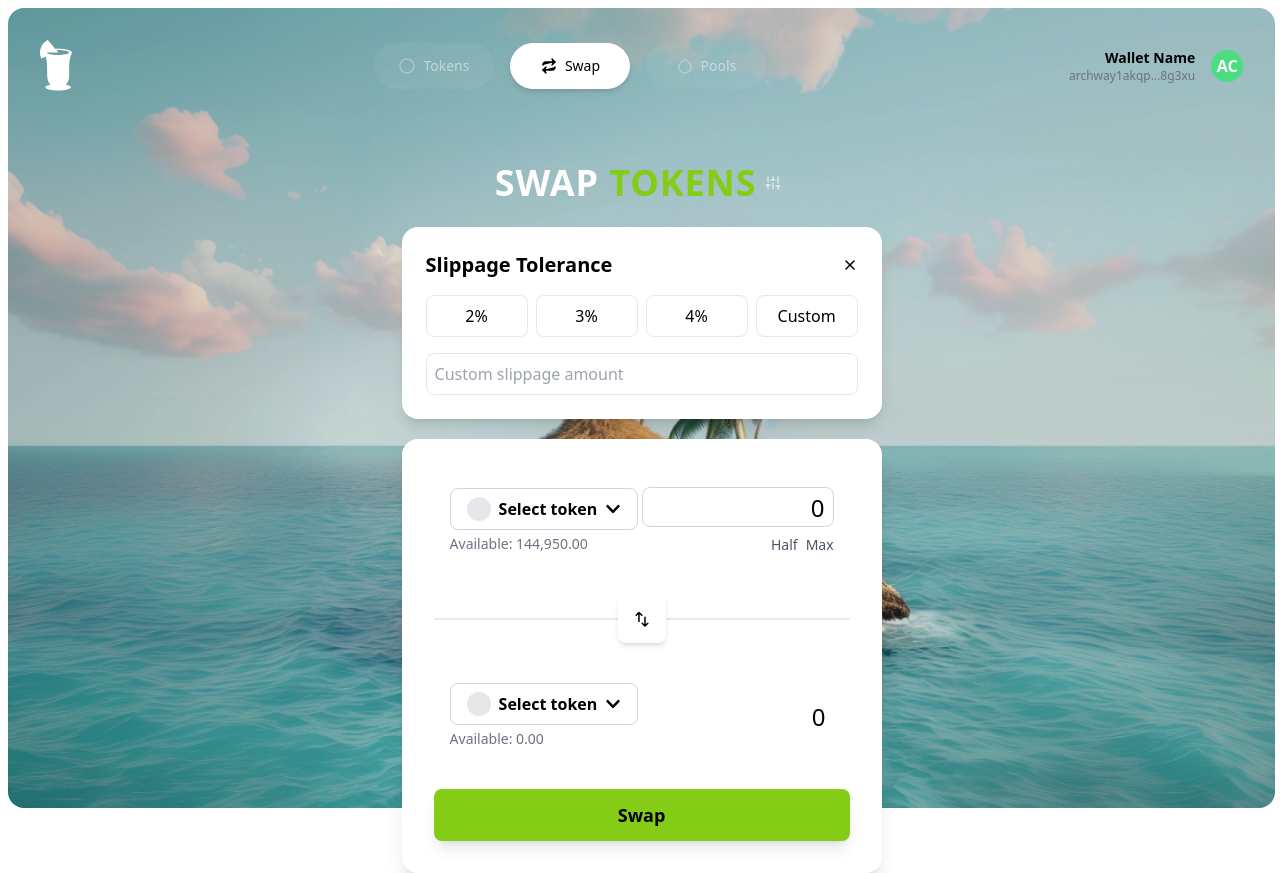
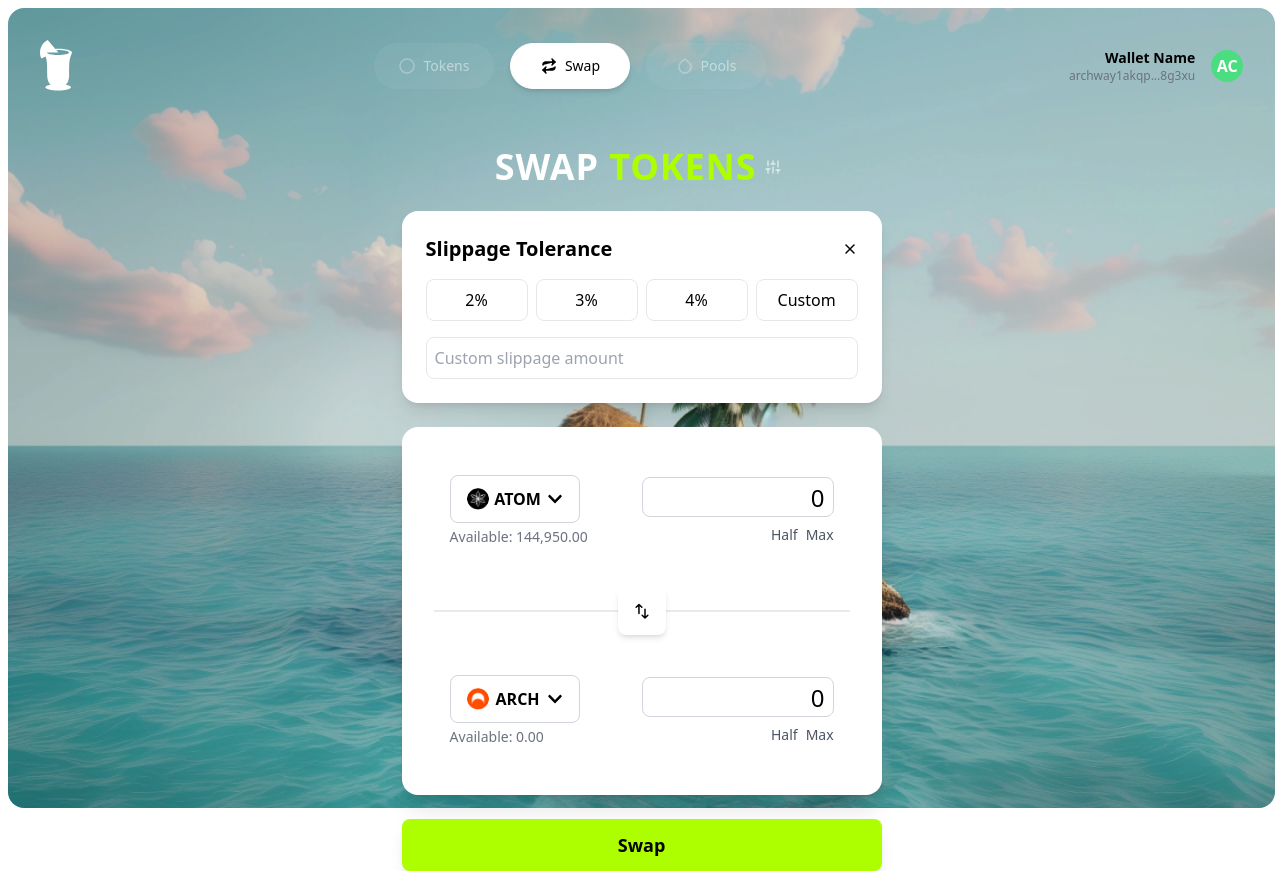
Before and after one commit to naftalimurgor/pinacolada, a Next.js app: page /swap in a window 1280 px wide. Both pictures are taken after a click on the button 772 px from the left and 143 px from the top of the page. Built offline with nearby package versions, Linux system fonts and the light colour scheme.

Commit message:
Refractor swap Interface

```diff
--- a/app/component/TokenSelector.tsx
+++ b/app/component/TokenSelector.tsx
@@ -1,4 +1,4 @@
-import React, { useState } from 'react';
+import React, { useState, useEffect, useMemo } from 'react';
 import Image from 'next/image';
 import { FaChevronDown, FaSearch } from 'react-icons/fa';
 
@@ -13,22 +13,27 @@ interface TokenSelectorProps {
     onTokenChange: (newToken: string) => void;
 }
 
-const TokenSelector: React.FC<TokenSelectorProps> = ({  onTokenChange }) => {
+const TokenSelector: React.FC<TokenSelectorProps> = ({ token, onTokenChange }) => {
     const [isOpen, setIsOpen] = useState(false);
     const [searchQuery, setSearchQuery] = useState("");
     const [selectedToken, setSelectedToken] = useState<Token | null>(null);
 
-    const tokens: Token[] = [
+    const tokens: Token[] = useMemo(() => [
         { name: 'ARCH', imageUrl: '/archipelago.png', balance: '144,950.00' },
         { name: 'ATOM', imageUrl: '/cosmos.png', balance: '2.00' },
         { name: 'Bitcoin', imageUrl: '/cosmos.png', balance: '0.50' },
         { name: 'Ethereum', imageUrl: '/cosmos.png', balance: '5.25' },
         { name: 'Cardano', imageUrl: '/cosmos.png', balance: '10.00' },
-    ];
+    ], []);
 
     const filteredTokens = tokens.filter((t) =>
         t.name.toLowerCase().includes(searchQuery.toLowerCase())
     );
+
+    useEffect(() => {
+        const defaultToken = tokens.find((t) => t.name === token);
+        if (defaultToken) setSelectedToken(defaultToken);
+    }, [token, tokens]);
 
     const handleTokenClick = (token: Token) => {
         setSelectedToken(token);
@@ -40,7 +45,10 @@ const TokenSelector: React.FC<TokenSelectorProps> = ({  onTokenChange }) => {
     return (
         <div className="relative w-full max-w-xs">
             <div
-                className="flex items-center justify-between space-x-2 rounded-lg px-4 py-2 bg-white border border-gray-300 cursor-pointer"
+                role="button"
+                aria-expanded={isOpen}
+                aria-haspopup="listbox"
+                className="flex items-center justify-between w-[130px] h-[48px] rounded-lg px-4 py-2 bg-white border border-gray-300 cursor-pointer"
                 onClick={() => setIsOpen(!isOpen)}
             >
                 {selectedToken ? (
--- /dev/null
+++ b/app/component/swap/SlippageModal.tsx
@@ -0,0 +1,57 @@
+import React from 'react';
+import { XIcon } from '@/component/Icons';
+
+type SlippageModalProps = {
+  isOpen: boolean;
+  onClose: () => void;
+  customSlippage: string;
+  onCustomSlippageChange: (value: string) => void;
+  onSlippageSelect: (value: string) => void;
+};
+
+const SlippageModal: React.FC<SlippageModalProps> = ({
+  isOpen,
+  onClose,
+  customSlippage,
+  onCustomSlippageChange,
+  onSlippageSelect
+}) => {
+  if (!isOpen) return null;
+
+  return (
+    <div className="relative z-20 w-[480px] bg-white rounded-2xl shadow-lg p-6 transition-all ease-in-out duration-300">
+      <div className="flex justify-between items-center mb-4">
+        <h3 className="text-xl font-bold">Slippage Tolerance</h3>
+        <button onClick={onClose}>
+          <XIcon />
+        </button>
+      </div>
+      <div className="flex space-x-2 mb-4">
+        {['2%', '3%', '4%'].map((value) => (
+          <button
+            key={value}
+            className="flex-1 py-2 border rounded-lg hover:bg-gray-100"
+            onClick={() => onSlippageSelect(value)}
+          >
+            {value}
+          </button>
+        ))}
+        <button
+          className="flex-1 py-2 border rounded-lg hover:bg-gray-100"
+          onClick={() => onSlippageSelect('')}
+        >
+          Custom
+        </button>
+      </div>
+      <input
+        type="text"
+        value={customSlippage}
+        onChange={(e) => onCustomSlippageChange(e.target.value)}
+        placeholder="Custom slippage amount"
+        className="w-full p-2 border rounded-lg"
+      />
+    </div>
+  );
+};
+
+export default SlippageModal;
--- /dev/null
+++ b/app/component/swap/SwapButton.tsx
@@ -0,0 +1,11 @@
+import React from 'react';
+
+const SwapButton: React.FC = () => {
+  return (
+    <button className="w-[480px] bg-[#ADFF00] text-black py-3 rounded-lg mt-6 font-bold text-lg hover:bg-lime-600 transition duration-300 shadow-lg">
+      Swap
+    </button>
+  );
+};
+
+export default SwapButton;
--- /dev/null
+++ b/app/component/swap/TokenInput.tsx
@@ -0,0 +1,32 @@
+import React from 'react';
+import TokenSelector from '@/component/TokenSelector';
+
+type TokenInputProps = {
+  token: string;
+  availableAmount: string;
+  onTokenChange: (newToken: string) => void;
+};
+
+const TokenInput: React.FC<TokenInputProps> = ({ token, availableAmount, onTokenChange }) => {
+  return (
+    <div className="rounded-2xl p-4 flex justify-between items-center">
+      <div className="flex flex-col items-start">
+        <TokenSelector token={token} onTokenChange={onTokenChange} />
+        <span className="text-sm text-gray-500 mt-1">Available: {availableAmount}</span>
+      </div>
+      <div className="w-1/2 flex flex-col items-end">
+        <input
+          type="text"
+          placeholder="0"
+          className="w-full bg-transparent text-2xl focus:outline-none text-right border border-gray-300 rounded-lg p-2 h-10 placeholder-black"
+        />
+        <div className="flex space-x-2 mt-2">
+          <button className="text-sm text-gray-600 hover:underline">Half</button>
+          <button className="text-sm text-gray-600 hover:underline">Max</button>
+        </div>
+      </div>
+    </div>
+  );
+};
+
+export default TokenInput;
--- /dev/null
+++ b/app/component/swap/index.tsx
@@ -0,0 +1,6 @@
+import SlippageModal from './SlippageModal';
+import SwapButton from './SwapButton';
+import TokenInput from './TokenInput';
+
+
+export { SlippageModal,SwapButton,TokenInput };
--- a/app/src/SwapInterface.tsx
+++ b/app/src/SwapInterface.tsx
@@ -3,15 +3,22 @@
 import React, { useState } from 'react';
 
 import { HeaderContent } from '@/component/Header';
-import TokenSelector from '@/component/TokenSelector';
-import { SliderIcon, XIcon, SwapUpDownIcon } from '@/component/Icons';
+import { SlippageModal, SwapButton, TokenInput } from '@/component/swap';
+import { SliderIcon, SwapUpDownIcon } from '@/component/Icons';
+
 
 const SwapInterface = () => {
   const [slippageOpen, setSlippageOpen] = useState(false);
   const [customSlippage, setCustomSlippage] = useState('');
 
+  const handleSlippageSelect = (value: string) => {
+    setCustomSlippage(value);
+    setSlippageOpen(false);
+  };
+
   return (
-    <div className="relative w-full h-screen font-sans"
+    <div
+      className="relative w-full h-screen font-sans"
       style={{
         width: '99%',
         height: '100vh',
@@ -25,126 +32,41 @@ const SwapInterface = () => {
         backgroundRepeat: 'no-repeat',
       }}
     >
-      {/* Header Section */}
       <div className="relative p-8 rounded-t-3xl">
         <HeaderContent />
       </div>
-
-      {/* Main Swap Box */}
-      <div className={`relative z-10 flex flex-col items-center justify-center ${slippageOpen ? 'mt-10' : 'mt-0'}`}>
+      <div className={`relative z-10 flex flex-col items-center justify-center ${slippageOpen ? 'mt-6' : 'mt-0'}`}>
         <div className="relative z-10 flex justify-between items-center px-8 mb-6">
           <h2 className="text-4xl font-extrabold tracking-wide text-white">
-            SWAP <span className="text-lime-500">TOKENS</span>
+            SWAP <span className="text-[#ADFF00]">TOKENS</span>
           </h2>
           <button onClick={() => setSlippageOpen(true)} className="p-2">
             <SliderIcon />
           </button>
         </div>
 
-        {slippageOpen && (
-          <div
-            className="relative z-20 w-[480px] bg-white rounded-2xl shadow-lg p-6 transition-all ease-in-out duration-300"
-            style={{ top: '0px', marginBottom: '20px' }}
-          >
-            <div className="flex justify-between items-center mb-4">
-              <h3 className="text-xl font-bold">Slippage Tolerance</h3>
-              <button onClick={() => setSlippageOpen(false)}>
-                <XIcon />
-              </button>
-            </div>
-            <div className="flex space-x-2 mb-4">
-              {['2%', '3%', '4%'].map((value) => (
-                <button
-                  key={value}
-                  className="flex-1 py-2 border rounded-lg hover:bg-gray-100"
-                  onClick={() => {
-                    setCustomSlippage(value);
-                    setSlippageOpen(false);
-                  }}
-                >
-                  {value}
-                </button>
-              ))}
-              <button
-                className="flex-1 py-2 border rounded-lg hover:bg-gray-100"
-                onClick={() => setCustomSlippage('')}
-              >
-                Custom
-              </button>
-            </div>
-            <input
-              type="text"
-              value={customSlippage}
-              onChange={(e) => setCustomSlippage(e.target.value)}
-              placeholder="Custom slippage amount"
-              className="w-full p-2 border rounded-lg"
-            />
-          </div>
-        )}
-
-        <div className="bg-white rounded-2xl shadow-xl p-8 w-[480px]">
+        <SlippageModal
+          isOpen={slippageOpen}
+          onClose={() => setSlippageOpen(false)}
+          customSlippage={customSlippage}
+          onCustomSlippageChange={setCustomSlippage}
+          onSlippageSelect={handleSlippageSelect}
+        />
+        <div
+          className={`bg-white rounded-2xl shadow-xl p-8 w-[480px] ${slippageOpen ? 'mt-6' : ''}`}
+        >
           <div className="space-y-6">
-            <div className="rounded-2xl p-4 flex justify-between items-center">
-              <div className="flex flex-col items-start">
-                <TokenSelector token="ATOM" onTokenChange={(newToken) => console.log("Token changed to:", newToken)} />
-                <span className="text-sm text-gray-500 mt-1">
-                  Available: 144,950.00
-                </span>
-              </div>
-              <div className="w-1/2 flex flex-col items-end">
-                <input
-                  type="text"
-                  placeholder="0"
-                  className="w-full bg-transparent text-2xl focus:outline-none text-right border border-gray-300 rounded-lg p-2 h-10 placeholder-black"
-                />
-                <div className="flex space-x-2 mt-2">
-                  <button className="text-sm text-gray-600 hover:underline">Half</button>
-                  <button className="text-sm text-gray-600 hover:underline">Max</button>
-                </div>
-              </div>
-            </div>
-
+            <TokenInput token="ATOM" availableAmount="144,950.00" onTokenChange={(newToken) => console.log("Token changed to:", newToken)} />
             <div className="flex justify-center my-2 relative">
               <div className="absolute top-1/2 transform -translate-y-1/2 w-full h-px bg-gray-300"></div>
-              <button
-                className="bg-white p-2 w-12 h-12 flex items-center justify-center rounded-lg shadow-md relative z-1"
-                style={{
-                  width: '48px',
-                  height: '48px',
-                  padding: '0 16px',
-                  borderRadius: '8px',
-                }}
-              >
+              <button className="bg-white p-2 w-12 h-12 flex items-center justify-center rounded-lg shadow-md relative z-1">
                 <SwapUpDownIcon />
               </button>
             </div>
-
-            {/* Second Token Input */}
-            <div className="rounded-2xl p-4 flex justify-between items-center">
-              {/* Token Selector and Available Balance (Left side) */}
-              <div className="flex flex-col items-start">
-                <TokenSelector token="ARCH" onTokenChange={(newToken) => console.log("Token changed to:", newToken)} />
-                <span className="text-sm text-gray-500 mt-1">
-                  Available: 0.00
-                </span>
-              </div>
-
-              {/* Input and /Max Buttons (Right side) */}
-              <div className="w-1/2 flex flex-col items-end">
-                <input
-                  type="text"
-                  placeholder="0"
-                  className="w-full bg-transparent text-2xl focus:outline-none text-right  rounded-lg p-2 h-10 placeholder-black"
-                />
-              </div>
-            </div>
+            <TokenInput token="ARCH" availableAmount="0.00" onTokenChange={(newToken) => console.log("Token changed to:", newToken)} />
           </div>
-
-          {/* Swap Button */}
-          <button className="w-full bg-lime-500 text-black py-3 rounded-lg mt-6 font-bold text-lg hover:bg-lime-600 transition duration-300 shadow-lg">
-            Swap
-          </button>
         </div>
+        <SwapButton />
       </div>
     </div>
   );
```
